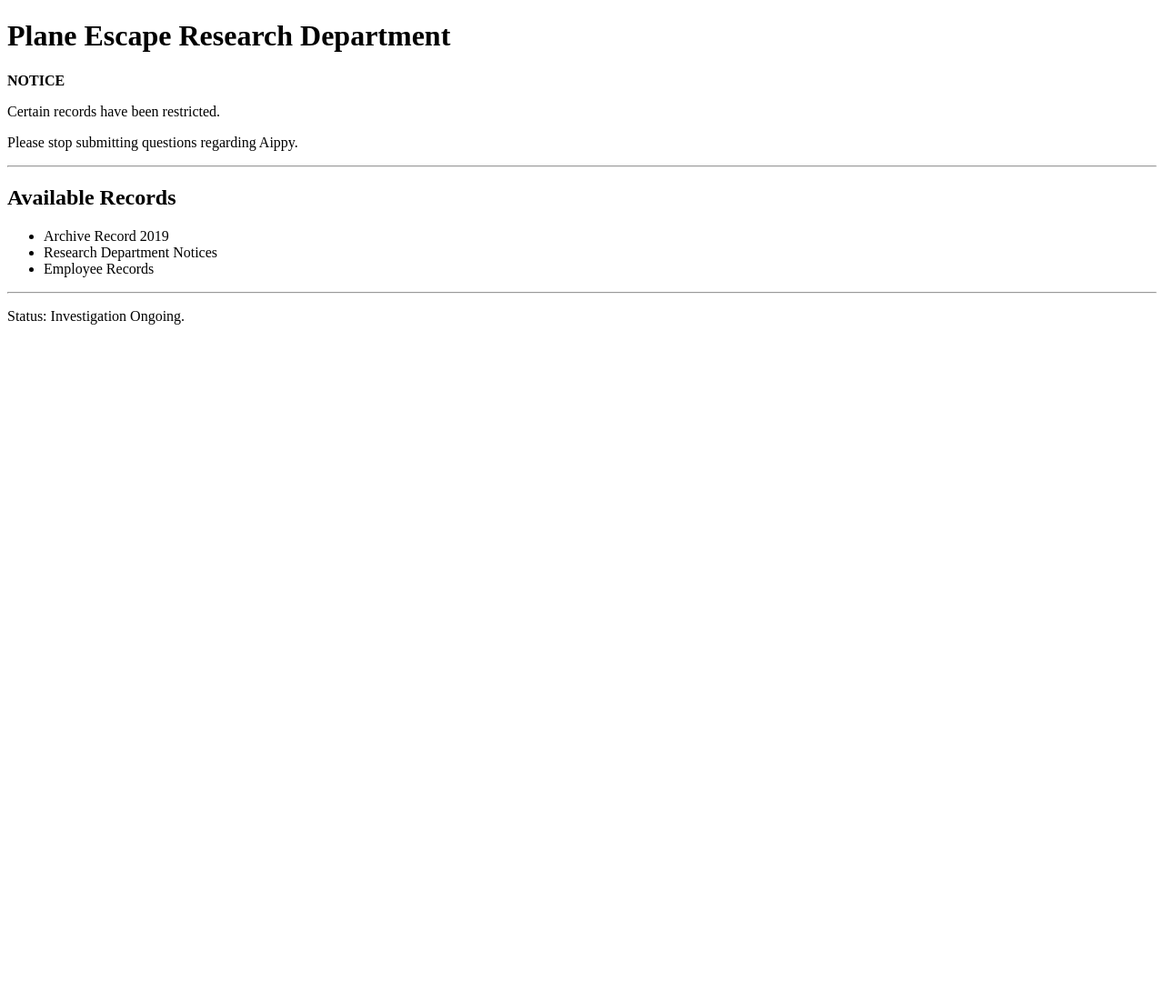
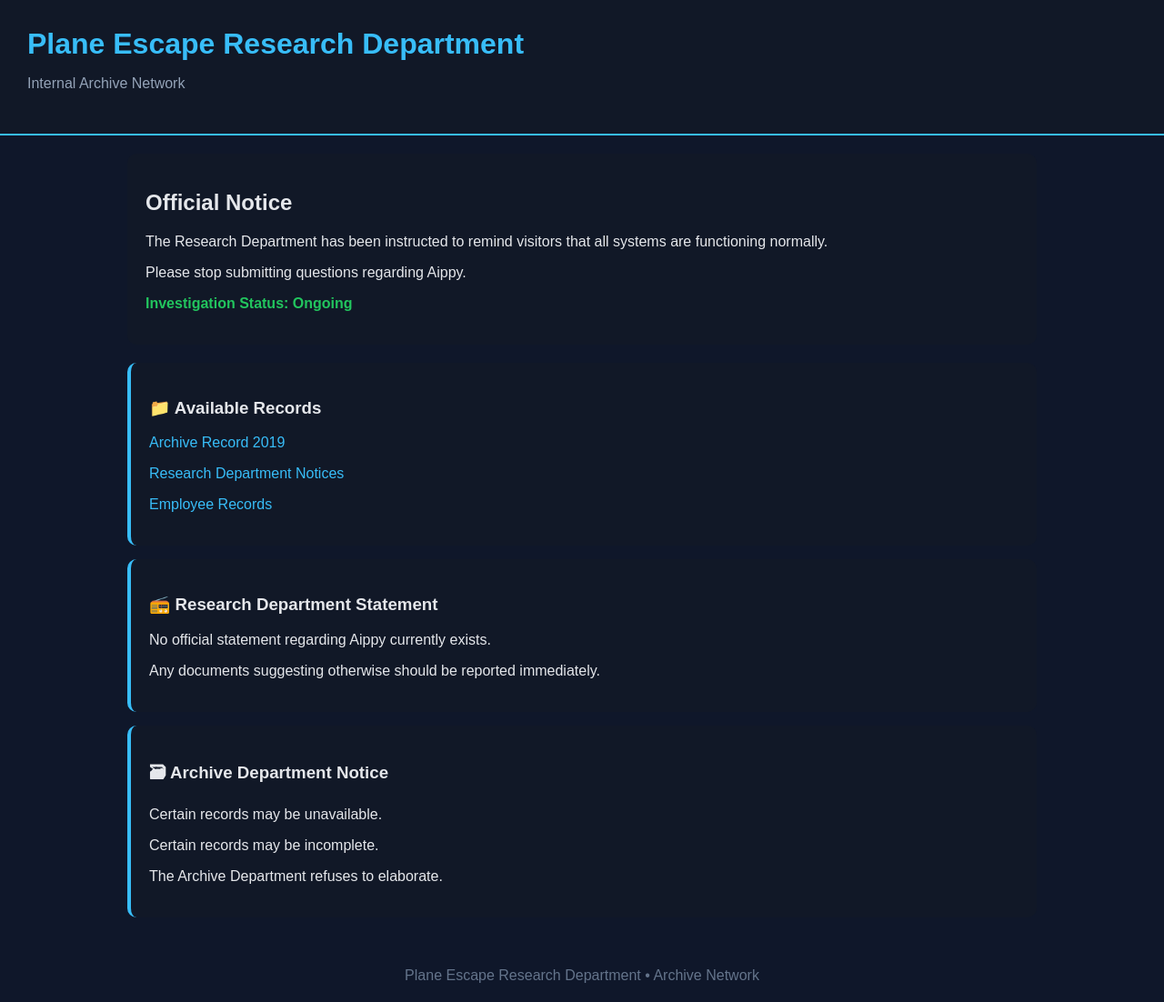
Before and after one commit to Project4822/plane-escape-archives, a plain HTML site: page index.html in a window 1280 px wide. Shown: the whole page at 91% size. Before the commit the page ends 800 px from the top, so only its background shows below. Drawn offline with Linux system fonts and the light colour scheme.

Commit message:
Update index.html
Research Department website overhaul

```diff
--- a/index.html
+++ b/index.html
@@ -1,31 +1,97 @@
 <!DOCTYPE html><html>
 <head>
-    <title>Plane Escape Research Department</title>
-</head>
-<body>
-    <h1>Plane Escape Research Department</h1><p><b>NOTICE</b></p>
+<title>Plane Escape Research Department</title><style>
+body {
+    background-color: #0f172a;
+    color: #e5e7eb;
+    font-family: Arial, sans-serif;
+    margin: 0;
+    padding: 0;
+}
 
-<p>
-Certain records have been restricted.
+header {
+    background-color: #111827;
+    padding: 30px;
+    border-bottom: 2px solid #38bdf8;
+}
+
+h1 {
+    margin: 0;
+    color: #38bdf8;
+}
+
+.subtitle {
+    color: #94a3b8;
+}
+
+.container {
+    max-width: 1000px;
+    margin: auto;
+    padding: 20px;
+}
+
+.notice {
+    background-color: #111827;
+    padding: 20px;
+    border-radius: 10px;
+    margin-bottom: 20px;
+}
+
+.card {
+    background-color: #111827;
+    padding: 20px;
+    border-radius: 10px;
+    margin-bottom: 15px;
+    border-left: 4px solid #38bdf8;
+}
+
+a {
+    color: #38bdf8;
+    text-decoration: none;
+}
+
+a:hover {
+    text-decoration: underline;
+}
+
+.status {
+    color: #22c55e;
+    font-weight: bold;
+}
+
+.footer {
+    text-align: center;
+    padding: 20px;
+    color: #64748b;
+}
+</style></head><body><header>
+<h1>Plane Escape Research Department</h1>
+<p class="subtitle">Internal Archive Network</p>
+</header><div class="container"><div class="notice">
+<h2>Official Notice</h2><p>
+The Research Department has been instructed to remind visitors that all systems are functioning normally.
+</p><p>
+Please stop submitting questions regarding Aippy.
+</p><p class="status">
+Investigation Status: Ongoing
 </p>
-
-<p>
-Please stop submitting questions regarding Aippy.
+</div><div class="card">
+<h3>📁 Available Records</h3><p><a href="archive2019.html">Archive Record 2019</a></p><p><a href="research.html">Research Department Notices</a></p><p><a href="employees.html">Employee Records</a></p>
+</div><div class="card">
+<h3>📻 Research Department Statement</h3><p>
+No official statement regarding Aippy currently exists.
+</p><p>
+Any documents suggesting otherwise should be reported immediately.
 </p>
-
-<hr>
-
-<h2>Available Records</h2>
-
-<ul>
-    <li>Archive Record 2019</li>
-    <li>Research Department Notices</li>
-    <li>Employee Records</li>
-</ul>
-
-<hr>
-
-<p>Status: Investigation Ongoing.</p>
-
-</body>
+</div><div class="card">
+<h3>🗃 Archive Department Notice</h3><p>
+Certain records may be unavailable.
+</p><p>
+Certain records may be incomplete.
+</p><p>
+The Archive Department refuses to elaborate.
+</p>
+</div></div><div class="footer">
+Plane Escape Research Department • Archive Network
+</div></body>
 </html>
```
